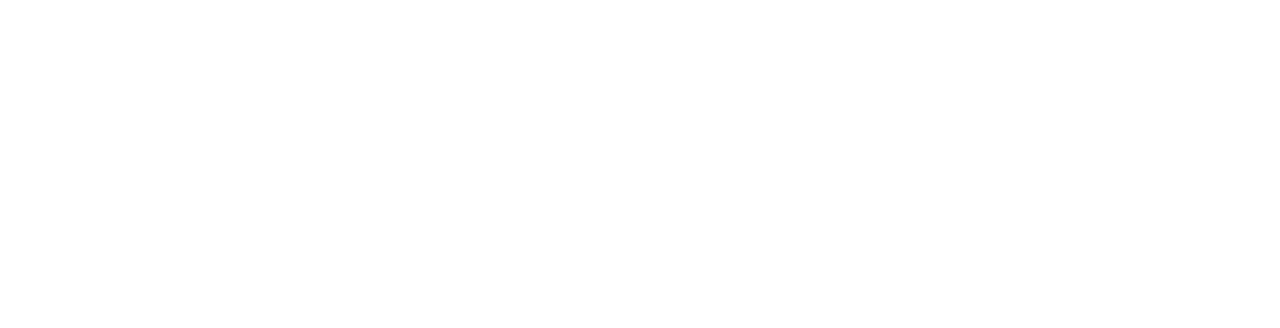
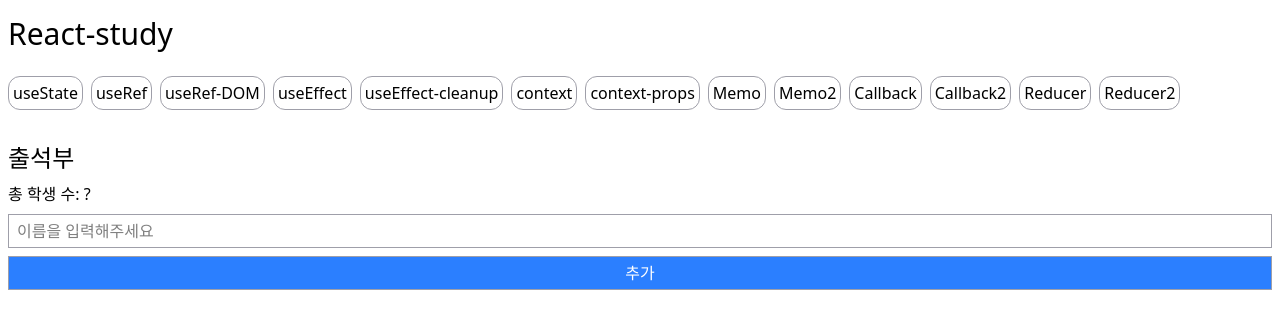
Before and after one commit to Doosic/front, a React (Vite) app in the folder react-study/: page /reducer-2 in a window 1280 px wide. Before the commit this address had no page. Shown: the top 328 px of the page. Built offline with nearby package versions, Linux system fonts and the light colour scheme.

Commit message:
add: useReducer example2

```diff
--- a/react-study/src/App.jsx
+++ b/react-study/src/App.jsx
@@ -17,6 +17,7 @@
 import Callback from "./views/Callback.jsx";
 import Callback2 from "./views/Callback2.jsx";
 import Reducer from "./views/Reducer.jsx";
+import Reducer2 from "./views/Reducer2.jsx";
 
 function App() {
 
@@ -36,6 +37,7 @@
           <Route path="callback" element={<Callback/>}></Route>
           <Route path="callback-2" element={<Callback2/>}></Route>
           <Route path="reducer" element={<Reducer/>}></Route>
+          <Route path="reducer-2" element={<Reducer2/>}></Route>
         </Route>
       </Routes>
     </Router>
--- /dev/null
+++ b/react-study/src/component/reducer/Student.jsx
@@ -0,0 +1,20 @@
+
+const Student = ({ name, dispatch, id, isHere }) => {
+
+  return (
+    <div className="flex space-x-2 items-center">
+      <span
+        style={{
+          textDecoration: isHere ? 'line-through' : 'none',
+          color: isHere ? 'gray' : 'black',
+        }}
+        onClick={() => {
+          dispatch({ type: 'mark-student', payload: { id } })
+        }}
+      >{name}</span>
+      <button className="px-2 py-1 border border-zinc-400 bg-red-400 text-white" onClick={() => {dispatch({type: 'delete-student', payload: {id}})}}>삭제</button>
+    </div>
+  )
+}
+
+export default Student
--- a/react-study/src/layout/AppLayout.jsx
+++ b/react-study/src/layout/AppLayout.jsx
@@ -19,6 +19,7 @@
                 <Link className="border border-zinc-400 rounded-xl px-1 py-1" to="/callback">Callback</Link>
                 <Link className="border border-zinc-400 rounded-xl px-1 py-1" to="/callback-2">Callback2</Link>
                 <Link className="border border-zinc-400 rounded-xl px-1 py-1" to="/reducer">Reducer</Link>
+                <Link className="border border-zinc-400 rounded-xl px-1 py-1" to="/reducer-2">Reducer2</Link>
               </div>
             </header>
 
--- /dev/null
+++ b/react-study/src/views/Reducer2.jsx
@@ -0,0 +1,89 @@
+import {useState, useReducer} from 'react';
+import Student from "../component/reducer/Student.jsx";
+
+// reducer - state를 업데이트 하는 역할 (은행)
+// dispatch - state 업데이트를 위한 요구
+// action - 요구의 내용
+
+// state를 업데이트하는 모든 행위들을 reducer 안에서 제어할 수 있다.
+const reducer = (state, action) => {
+  switch (action.type) {
+    case "add-student":
+      const name = action.payload.name;
+      const newStudent = {
+        id: Date.now(),
+        name,
+        isHere: false,
+      }
+      return {
+        count: state.count + 1,
+        students: [...state.students, newStudent],
+      };
+    case 'delete-student':
+      return {
+        count: state.count -1,
+        students: state.students.filter(
+          (student) => student.id !== action.payload.id
+        )
+      };
+    case 'mark-student':
+      return{
+        count: state.count,
+        students: state.students.map((student) => {
+          if(student.id === action.payload.id) {
+            return { ...student, isHere: !student.isHere };
+          }
+          return student;
+    })}
+    default:
+      return state;
+  }
+};
+const initialState = {
+  count: 0,
+  students: []
+}
+
+const Reducer2 = () => {
+  const [name, setName] = useState('');
+  const [studentInfo, dispatch] = useReducer(reducer, initialState);
+
+  return (
+    <div className="flex flex-col space-y-2">
+      <div className="text-2xl">출석부</div>
+      <p>총 학생 수: ?</p>
+
+      <input
+        className="px-2 py-1 border border-zinc-400"
+        type="text"
+        placeholder="이름을 입력해주세요"
+        value={name}
+        onChange={(e) => setName(e.target.value)}
+      />
+
+      <button
+        className="px-2 py-1 border border-zinc-400 bg-blue-500 text-white"
+        onClick={() => {
+          dispatch({type: 'add-student', payload: {name} })
+        }}
+      >
+        추가
+      </button>
+
+      {studentInfo &&
+          studentInfo.students.map((student) => {
+          return (
+            <Student
+              key={student.id}
+              name={student.name}
+              dispatch={dispatch}
+              id={student.id}
+              isHere={student.isHere}
+            />
+          )
+        })}
+    </div>
+  )
+}
+
+export default Reducer2
```
